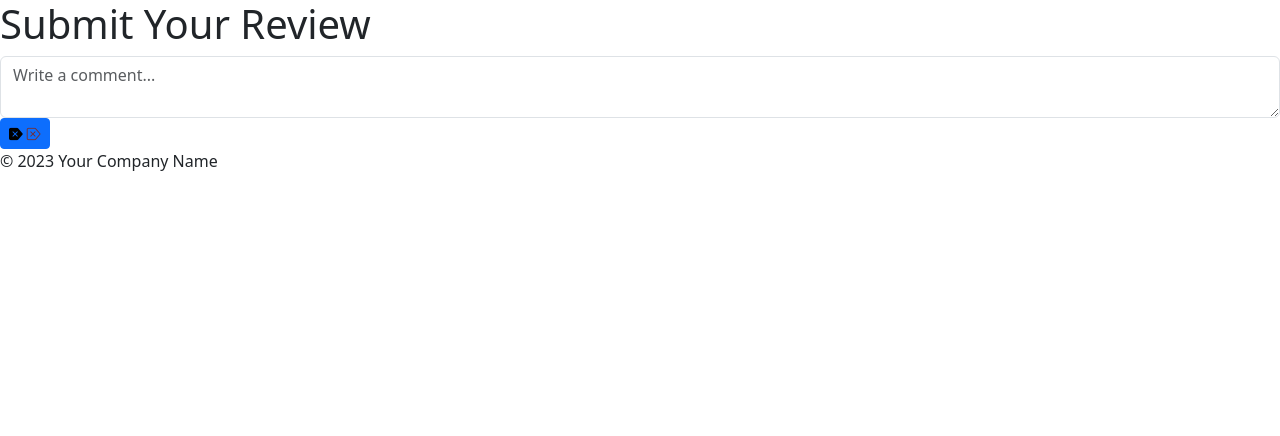
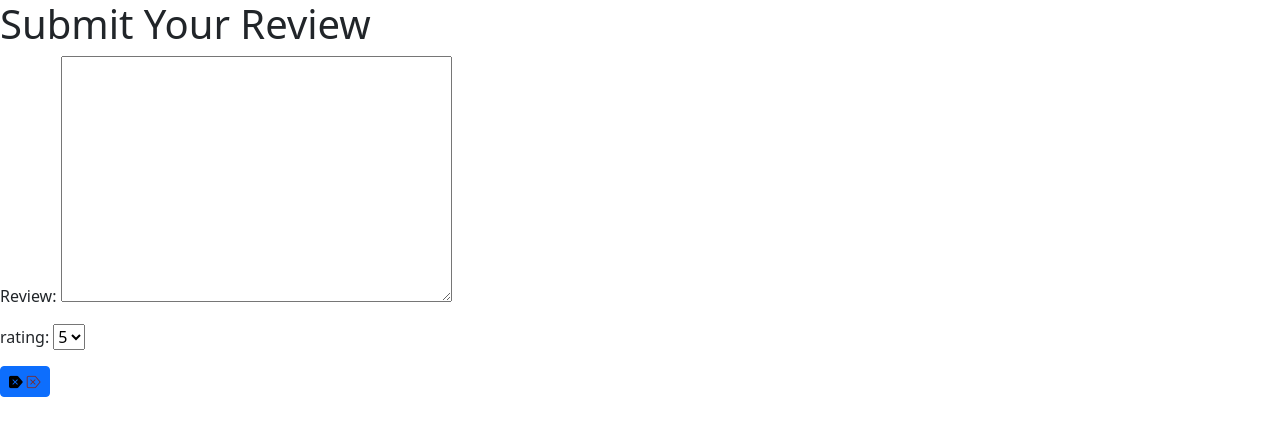
Before and after one commit to Sting421/Tanday_V2, a Django app: page /review/10/ in a window 1280 px wide. Shown: the top 436 px of the page. Run offline with Django 5.2, Linux system fonts and the light colour scheme; a user stored in the database is signed in; data comes from the database, SQL or seed files in the repository; both versions use the stored data as it was after the commit.

Commit message:
used forms in review

```diff
--- a/api/forms.py
+++ b/api/forms.py
@@ -1,6 +1,6 @@
 from django import forms
 from django.contrib.auth.models import User
-from .models import Booking, Hotel, Listing, Filter,Rooms
+from .models import Booking, Hotel, Listing, Filter, Reviews,Rooms
 
 # User Registration Form
 class UserRegistrationForm(forms.ModelForm):
@@ -234,3 +234,12 @@ class RoomForm(forms.ModelForm):
                 'price': 'Room Price',
                 'available_room': 'Available Rooms',
             }
+
+class ReviewForm(forms.ModelForm):
+    class Meta:
+        model = Reviews
+        fields = ['message', 'rating']
+        labels = {
+                'message': 'Review',
+                'rating': 'rating',
+            }
--- a/api/templates/review.html
+++ b/api/templates/review.html
@@ -31,14 +31,7 @@
             <input type="hidden" name="text_review" value="1">
 
             <div class="form-group" style="position: relative; width: 100%;">
-                <textarea
-                    name="text_comment"
-                    class="form-control"
-                    rows="2"
-                    placeholder="Write a comment..."
-                    required
-                    style="padding-right: 50px;"
-                ></textarea>
+                {{form.as_p}}
                 <button
                     type="submit"
                     class="btn btn-sm btn-primary btn-icon">
@@ -48,7 +41,7 @@
         </form>
     </main>
     <footer>
-        <p>&copy; 2023 Your Company Name</p>
+        <!-- <p>&copy; 2023 Your Company Name</p> -->
     </footer>
 </body>
 </html>
--- a/api/views.py
+++ b/api/views.py
@@ -2,7 +2,7 @@ from django.shortcuts import render, redirect, get_object_or_404
 from django.contrib.auth import login, authenticate, logout, update_session_auth_hash
 from django.contrib.auth.models import User
 from django.contrib.auth.decorators import login_required
-from .forms import UserRegistrationForm, UserUpdateForm,RoomForm, BookingForm,EditBookingForm, HotelRegistrationForm, HotelLoginForm, ListingForm
+from .forms import UserRegistrationForm, UserUpdateForm,RoomForm, BookingForm,EditBookingForm, HotelRegistrationForm, HotelLoginForm, ListingForm, ReviewForm
 from django.contrib import messages
 from .models import Booking, Hotel, Listing, Filter, Rooms, Reviews
 from django.http import HttpResponse, JsonResponse
@@ -444,13 +444,15 @@ def review(request, listing_id):
     print(listing_id)
     listing = get_object_or_404(Listing,id=listing_id)
     print(listing.title)
-    if 'text_review' in request.POST:
-        text_review = request.POST.get('text_comment')
-        print(text_review)
-        Reviews.objects.create(user=request.user, listing=listing, message=text_review)
-        return redirect('home')
+    if request.method == 'POST':
+        form = ReviewForm(request.POST)
+        if form.is_valid():
+            review = form.save(commit=False)
+            review.user = request.user
+            review.listing = listing
+            review.save()
+            return redirect('home')
+    else:
+        form = ReviewForm()
 
-
-
-
-    return render(request, 'review.html',{'listing':listing})
+    return render(request, 'review.html', {'listing': listing, 'form': form})
```
Also changed, not shown: db.sqlite3.
